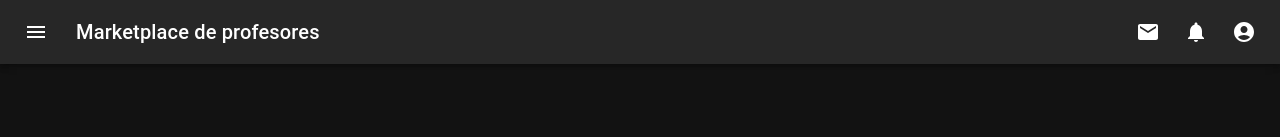
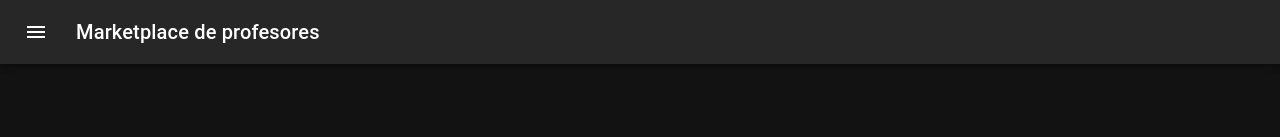
Before and after one commit to 3nu3l/marketplace-profesores-particulares, a Next.js app in the folder frontend/: page / in a window 1280 px wide. Shown: the top 137 px of the page. Built offline with nearby package versions, Linux system fonts and the light colour scheme.

Commit message:
Removed unused navbar buttons

```diff
--- a/frontend/src/components/navbar.tsx
+++ b/frontend/src/components/navbar.tsx
@@ -125,84 +125,6 @@ export default function PrimarySearchAppBar() {
     setMobileMoreAnchorEl(event.currentTarget);
   };
 
-  const handleSearch = () => {
-
-  }
-
-  const menuId = 'primary-search-account-menu';
-  const renderMenu = (
-    <Menu
-      anchorEl={anchorEl}
-      anchorOrigin={{
-        vertical: 'top',
-        horizontal: 'right',
-      }}
-      id={menuId}
-      keepMounted
-      transformOrigin={{
-        vertical: 'top',
-        horizontal: 'right',
-      }}
-      open={isMenuOpen}
-      onClose={handleMenuClose}
-    >
-      <MenuItem><Link href="/signin"><a onClick={(e) => handleClick(e, "/signin")}>Conectarse</a></Link></MenuItem>
-      <MenuItem onClick={handleMenuClose}>Mi Perfil</MenuItem>
-    </Menu>
-  );
-
-  const mobileMenuId = 'primary-search-account-menu-mobile';
-  const renderMobileMenu = (
-    <Menu
-      anchorEl={mobileMoreAnchorEl}
-      anchorOrigin={{
-        vertical: 'top',
-        horizontal: 'right',
-      }}
-      id={mobileMenuId}
-      keepMounted
-      transformOrigin={{
-        vertical: 'top',
-        horizontal: 'right',
-      }}
-      open={isMobileMenuOpen}
-      onClose={handleMobileMenuClose}
-    >
-      <MenuItem>
-        <IconButton size="large" aria-label="show new mails" color="inherit">
-          <Badge badgeContent={0} color="error">
-            <MailIcon />
-          </Badge>
-        </IconButton>
-        <p>Mensajes</p>
-      </MenuItem>
-      <MenuItem>
-        <IconButton
-          size="large"
-          aria-label="show new notifications"
-          color="inherit"
-        >
-          <Badge badgeContent={0} color="error">
-            <NotificationsIcon />
-          </Badge>
-        </IconButton>
-        <p>Notificaciones</p>
-      </MenuItem>
-      <MenuItem onClick={handleProfileMenuOpen}>
-        <IconButton
-          size="large"
-          aria-label="account of current user"
-          aria-controls="primary-search-account-menu"
-          aria-haspopup="true"
-          color="inherit"
-        >
-          <AccountCircle />
-        </IconButton>
-        <p>Perfil</p>
-      </MenuItem>
-    </Menu>
-  );
-
   return (
     <Box sx={{ flexGrow: 1 }}>
       <AppBar position="static">
@@ -221,50 +143,8 @@ export default function PrimarySearchAppBar() {
 
           {showSearch && <SearchComponent/>}
 
-          <Box sx={{ flexGrow: 1 }} />
-          <Box sx={{ display: { xs: 'none', md: 'flex' } }}>
-            <IconButton size="large" aria-label="show new mails" color="inherit">
-              <Badge badgeContent={0} color="error">
-                <MailIcon />
-              </Badge>
-            </IconButton>
-            <IconButton
-              size="large"
-              aria-label="show new notifications"
-              color="inherit"
-            >
-              <Badge badgeContent={0} color="error">
-                <NotificationsIcon />
-              </Badge>
-            </IconButton>
-            <IconButton
-              size="large"
-              edge="end"
-              aria-label="account of current user"
-              aria-controls={menuId}
-              aria-haspopup="true"
-              onClick={handleProfileMenuOpen}
-              color="inherit"
-            >
-              <AccountCircle />
-            </IconButton>
-          </Box>
-          <Box sx={{ display: { xs: 'flex', md: 'none' } }}>
-            <IconButton
-              size="large"
-              aria-label="show more"
-              aria-controls={mobileMenuId}
-              aria-haspopup="true"
-              onClick={handleMobileMenuOpen}
-              color="inherit"
-            >
-              <MoreIcon />
-            </IconButton>
-          </Box>
         </Toolbar>
       </AppBar>
-      {renderMobileMenu}
-      {renderMenu}
     </Box>
   );
 }
```
